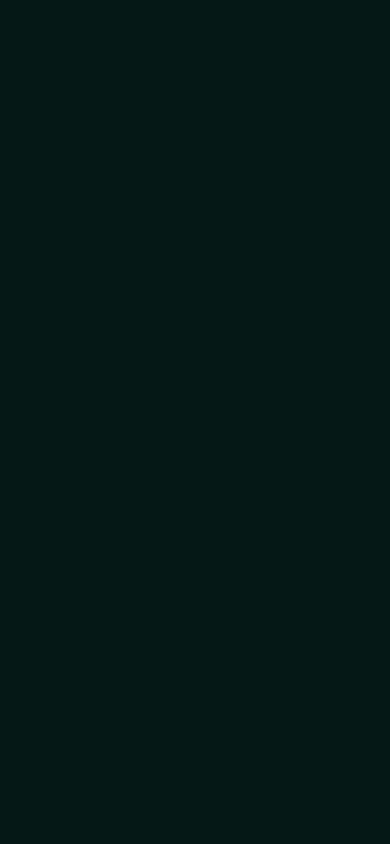
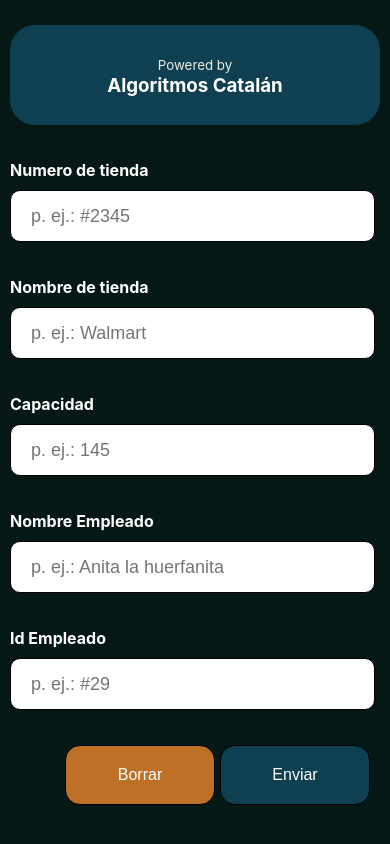
Before and after one commit to diegocatalan8/counterpeople.github.io, a React (Create React App) app: page / in a window 390 px wide. Built offline with nearby package versions, Linux system fonts and the light colour scheme.

Commit message:
Se termino el formulario de datos para el usuario -Se aplicaron los estilos css -Se hizo responsive desing mobile first

```diff
--- a/src/App.css
+++ b/src/App.css
@@ -1,27 +1,9 @@
-.App {
-  text-align: center;
+body{
+
+  background-color: var(--azul-oscuro);
 }
 
-.App-logo {
-  height: 40vmin;
-  pointer-events: none;
-}
-
-.App-header {
-  background-color: #061816;
-  min-height: 100vh;
-  display: flex;
-  flex-direction: column;
-  align-items: center;
-  justify-content: center;
-  font-size: calc(10px + 2vmin);
-  color: white;
-}
 
 :root {
   --azul-oscuro: #061816;
-  --azul-claro: #0f4052;
-  --marron: #bd7026;
-  --amarillo-claro:#d9c680;
-  --blanco-hueso:#edede0;
 }
--- a/src/App.js
+++ b/src/App.js
@@ -1,12 +1,11 @@
 import logo from './logo.svg';
 import './App.css';
+import Formulario from './pages/Formulario';
 
 function App() {
   return (
     <div className="App">
-      <header className="App-header">
-
-      </header>
+      <Formulario/>
     </div>
   );
 }
--- /dev/null
+++ b/src/components/Boton.css
@@ -0,0 +1,13 @@
+.container-button {
+    width: 150px;
+    height: 60px;
+
+}
+
+.container-button button {
+    width: 100%;
+    height: 100%;
+    border: 1px solid black;
+    border-radius: 15px;
+    font-size: medium;
+}
--- /dev/null
+++ b/src/components/Boton.js
@@ -0,0 +1,12 @@
+import "./Boton.css"
+
+const Boton =(props)=>{
+
+    return(
+        <div className="container-button">
+            <button id={props.identificacion} type="button" onClick={props.ejecutar}>{props.name}</button>
+        </div>
+    );
+}
+
+export default Boton;
--- /dev/null
+++ b/src/pages/Formulario.css
@@ -0,0 +1,120 @@
+:root {
+    --azul-oscuro: #061816;
+    --azul-claro: #0f4052;
+    --marron: #bd7026;
+    --amarillo-claro:#d9c680;
+    --blanco-hueso:#edede0;
+    --turkesa:#48d1cc;
+  }
+
+*{
+    margin: 0;
+    padding: 0;
+}
+form {
+    display: flex;
+    flex-direction: column;
+    margin-top: 25px;
+    color: white;
+}
+form .title-container{
+
+    background-color: var(--azul-claro);
+    width: 95%;
+    height: 100px;
+    margin: auto;
+    border-radius: 25px;
+    display: flex;
+    flex-direction: column;
+    justify-content: center;
+    text-align: center;
+
+}
+
+form div p small{
+    color: var(--blanco-hueso);
+}
+
+form .campos{
+    display: flex;
+    flex-direction: column;
+
+
+}
+
+form .campos p{
+    margin-top: 35px;
+    margin-left: 10px;
+    font-weight: bold;
+}
+
+
+
+form .campos input{
+    width: 93%;
+    height: 50px;
+    border-radius: 10px;
+    margin-top: 10px;
+    font-size: large;
+    border: 1px solid black;
+    padding-left: 10px;
+}
+
+
+form .campos input:hover {
+    border:4px solid var(--marron);
+}
+
+.container-button-form{
+    display: flex;
+    justify-content: flex-end;
+    margin-top: 35px;
+    margin-right: 15px;
+    margin-bottom: 30px;
+}
+
+.container-button-form .container-button{
+    margin-right: 5px;
+}
+.container-button-form  .container-button #boton1{
+    background-color: var(--marron);
+    color: white;
+}
+
+.container-button-form  .container-button #boton2{
+    background-color: var(--azul-claro);
+    color: white;
+}
+
+
+
+  @media only screen and (min-width: 600px) {
+    /* For tablets: */
+   form .campos{
+    margin-left: 15px;
+   }
+
+   form .campos input{
+    width: 95%;
+   }
+  }
+
+
+  @media only screen and (min-width: 768px) {
+    /* For desktop: */
+    form .campos{
+        margin-left: 40px;
+       }
+    .container-button-form{
+        margin-right: 50px;
+        width: 93%;
+        margin: auto;
+        margin-top: 35px;
+        margin-bottom: 30px;
+
+    }
+    .container-button-form  .container-button  {
+        width: 90%;
+    }
+
+  }
--- /dev/null
+++ b/src/pages/Formulario.js
@@ -0,0 +1,53 @@
+import Boton from "../components/Boton";
+import "./Formulario.css"
+
+const Formulario = () =>{
+    return (
+        <form>
+            <div className="title-container">
+                    <p>
+                    <small>Powered by</small>
+                    </p>
+                    <h3>Algoritmos Catalán</h3>
+            </div>
+
+            <div className="campos">
+                    <p>
+                        <label for="numero">Numero de tienda</label>
+                        <input className="col-" type="text" id="numero" name="numero" placeholder="  p. ej.: #2345"/>
+                    </p>
+
+                    <p>
+                        <label for="nombre">Nombre de tienda</label>
+                        <input type="text" id="nombre" name="nombre" placeholder="  p. ej.: Walmart"/>
+                    </p>
+
+                    <p>
+                        <label for="capacidad">Capacidad</label>
+                        <input type="text" id="capacidad" name="capacidad" placeholder="  p. ej.: 145"/>
+                    </p>
+
+                     <p>
+                        <label for="nombre-empleado">Nombre Empleado</label>
+                        <input type="text" id="nombre-empleado" name="nombre-empleado" placeholder="  p. ej.: Anita la huerfanita"/>
+                    </p>
+
+                    <p>
+                        <label for="id">Id Empleado</label>
+                        <input type="text" id="id" name="id" placeholder="  p. ej.: #29"/>
+                    </p>
+            </div>
+
+            <div className="container-button-form">
+                <Boton  identificacion="boton1" ejecutar={()=>console.log("Hola Mundo")} name="Borrar"/>
+                <Boton  identificacion="boton2" ejecutar={()=>console.log("Hola Mundo2")} name="Enviar"/>
+
+            </div>
+        </form>
+    );
+}
+
+
+
+
+export default Formulario;
```
